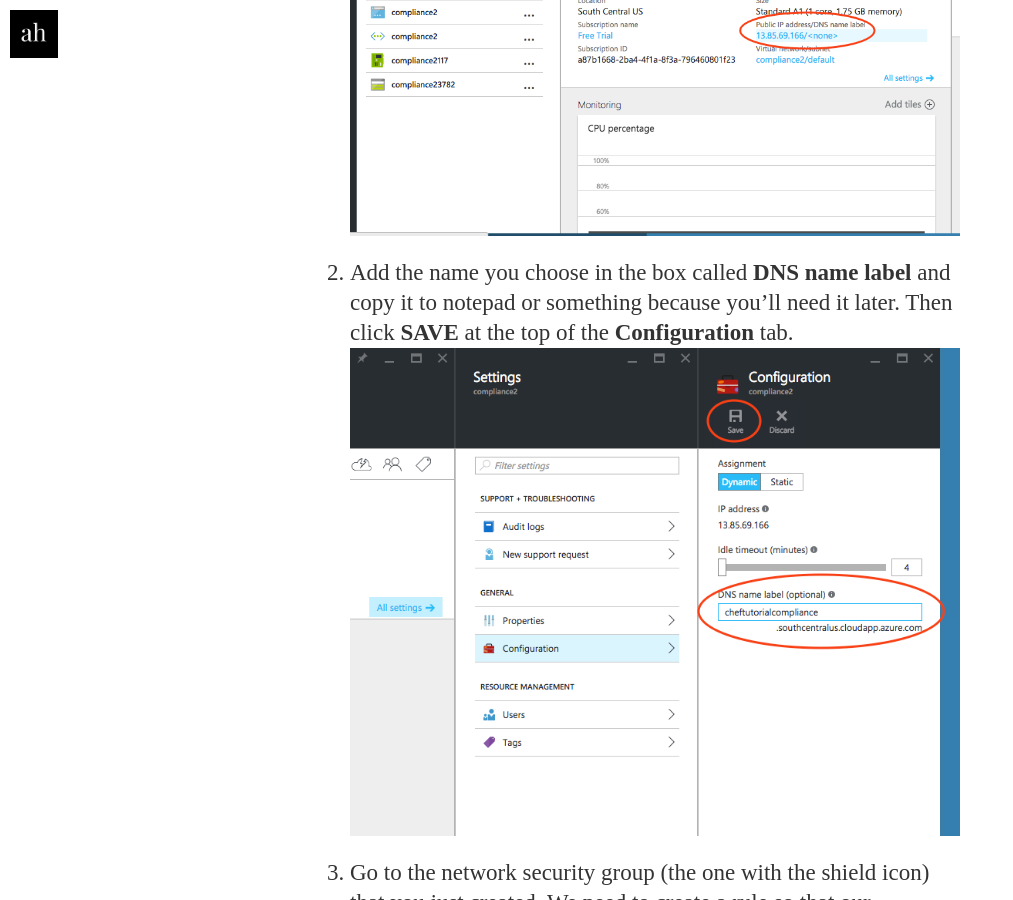
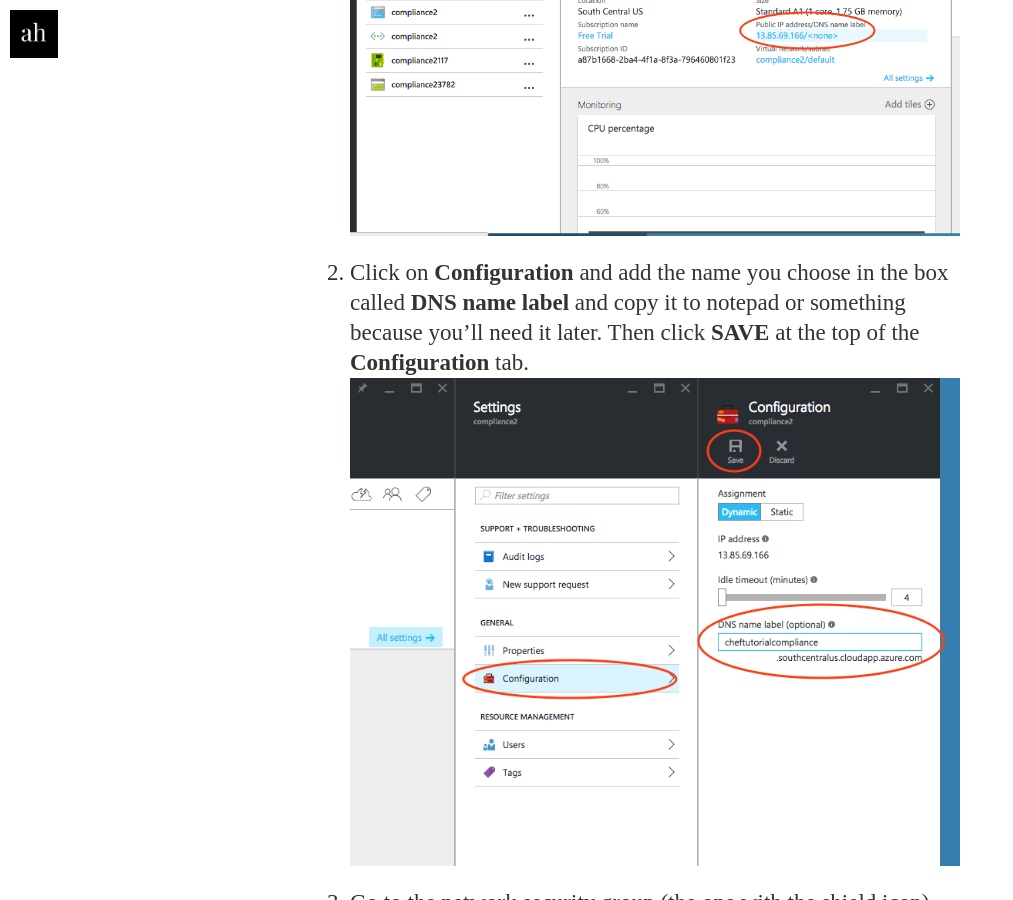
Before and after one commit to anniehedgpeth/anniehedgpeth.github.io, a Jekyll site: the page built from _posts/2016-05-05-setting-up-compliance.markdown, in a window 1280 px wide and 900 px high, scrolled down 4704 px. Shown: the whole window, without its empty margins (0-1013 px from the left). Built offline with Jekyll 4.4.1, drawn with Linux system fonts in a browser that asks for light colours; nearby versions of some CDN libraries; some web fonts are replaced; comment, search, counter and statistics services are not loaded; some of the changed text lies outside the part shown.

Commit message:
updated a step

```diff
--- a/_posts/2016-05-05-setting-up-compliance.markdown
+++ b/_posts/2016-05-05-setting-up-compliance.markdown
@@ -53,13 +53,13 @@
 
 1.	So go to **All Resources**, click on your server, then click on your **IP address** and note that there is no DNS name label for it.
 ![](/assets/article_images/2016-05-05-setting-up-compliance/05-changing-dns.png)
-2. Add the name you choose in the box called **DNS name label** and copy it to notepad or something because you’ll need it later. Then click **SAVE** at the top of the **Configuration** tab.
+2. Click on **Configuration** and add the name you choose in the box called **DNS name label** and copy it to notepad or something because you’ll need it later. Then click **SAVE** at the top of the **Configuration** tab.
 ![](/assets/article_images/2016-05-05-setting-up-compliance/06-configuration.png)
 3. Go to the network security group (the one with the shield icon) that you just created. We need to create a rule so that our compliance website can be accessed.
 ![](/assets/article_images/2016-05-05-setting-up-compliance/07-inbound-security-rules.png)
   * In settings, click on **Inbound Security Rules**.
   ![](/assets/article_images/2016-05-05-setting-up-compliance/08-inbound-security-rules.png)
-  * Click **ADD**, and name it **“allow-ssl”**, and change the **Destination Port Range** to **443** so that you can talk to the server over https.
+  * Click **ADD**, and name it **“allow-ssl”**, and change the **Destination Port Range** to **443** so that you can talk to the server over https. Then click **OK**.
 ![](/assets/article_images/2016-05-05-setting-up-compliance/09-add-rule.png)
   * Make sure your machine is on by going back to **All Resources** and clicking on your VM (with the monitor icon). If **Connect** is greyed out, then you’re connected.
 ![](/assets/article_images/2016-05-05-setting-up-compliance/10-make-sure-vm-is-on.png)
```
Also changed, not shown: assets/article_images/2016-05-05-setting-up-compliance/06-configuration.png.
